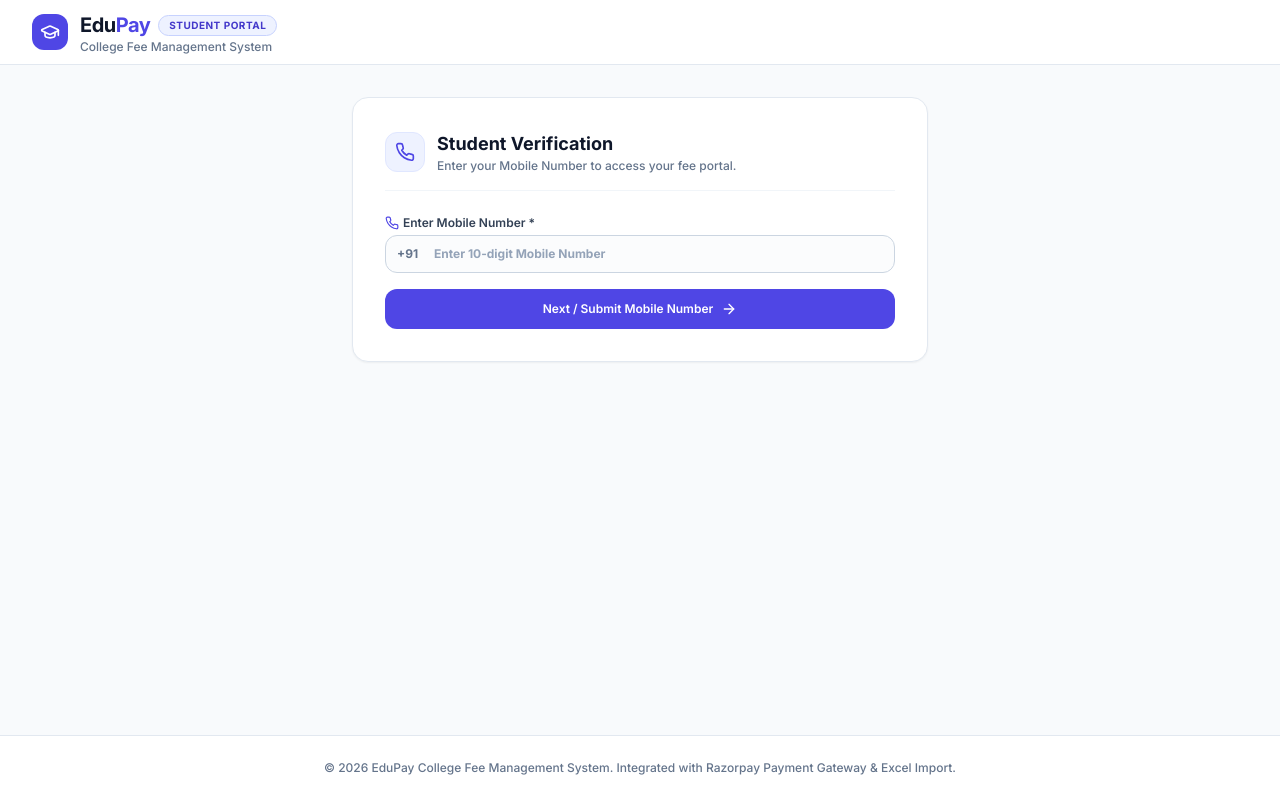
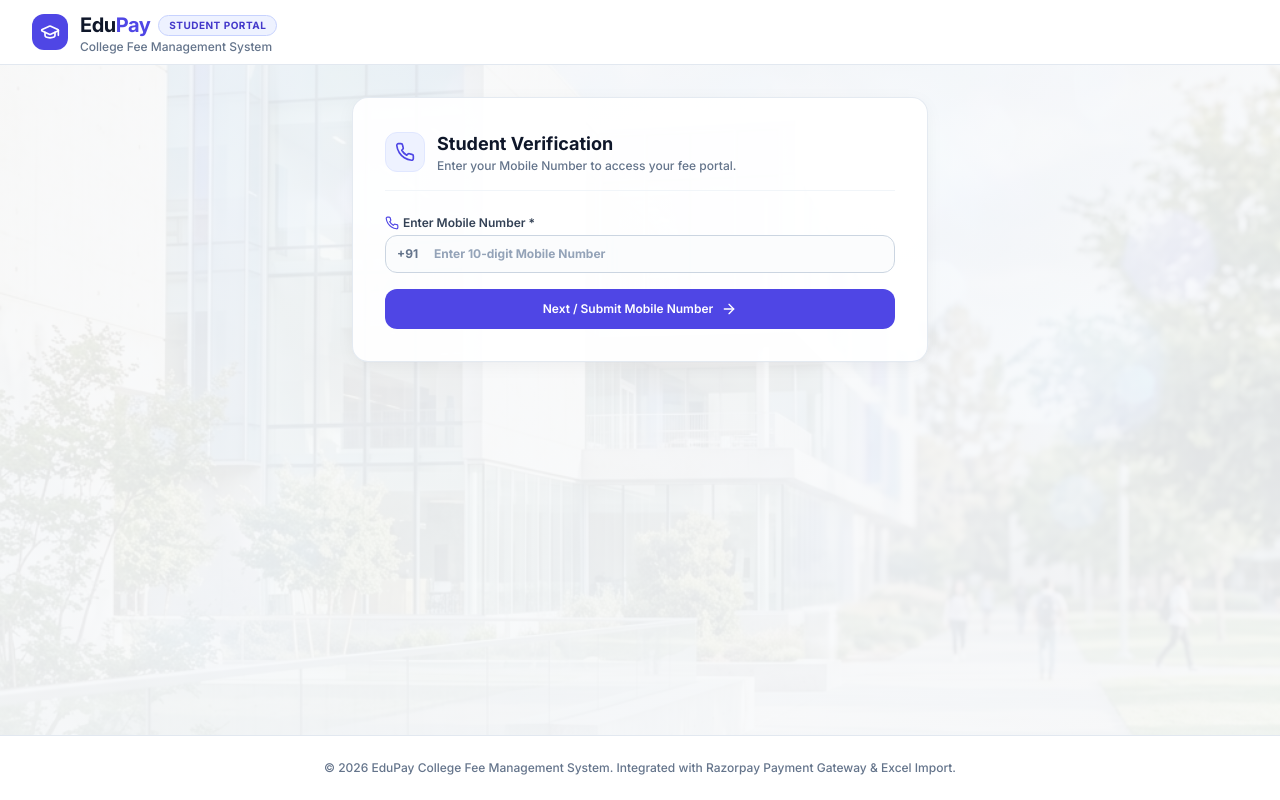
Before and after one commit to sakshimohite2909-spec/fees, a React (Vite) app: page / in a window 1280 px wide. Built offline with nearby package versions, Linux system fonts and the light colour scheme.

Commit message:
Add glassy light university background image and glassmorphism styling

```diff
--- a/src/App.jsx
+++ b/src/App.jsx
@@ -160,7 +160,10 @@ export default function App() {
   };
 
   return (
-    <div className="min-h-screen bg-slate-50 text-slate-800 flex flex-col font-sans relative">
+    <div
+      className="min-h-screen text-slate-800 flex flex-col font-sans relative bg-cover bg-center bg-no-repeat bg-fixed"
+      style={{ backgroundImage: `linear-gradient(to bottom, rgba(248, 250, 252, 0.88), rgba(248, 250, 252, 0.94)), url('/college-bg.png')` }}
+    >
 
       {/* Top Navbar */}
       <Navbar
--- a/src/components/StudentDashboard.jsx
+++ b/src/components/StudentDashboard.jsx
@@ -221,7 +221,7 @@ export default function StudentDashboard({
 
       {/* 📱 STEP 1: MOBILE NUMBER SEARCH INPUT */}
       {step === 'mobile' && (
-        <div className="bg-white rounded-2xl p-6 sm:p-8 border border-slate-200 shadow-sm relative overflow-hidden animate-fadeIn max-w-xl mx-auto">
+        <div className="card-interactive p-6 sm:p-8 relative overflow-hidden animate-fadeIn max-w-xl mx-auto">
           <div className="space-y-6">
 
             <div className="flex items-center gap-3 border-b border-slate-100 pb-4">
--- a/src/index.css
+++ b/src/index.css
@@ -42,19 +42,22 @@
   animation: scaleUpIn 0.3s cubic-bezier(0.16, 1, 0.3, 1) forwards;
 }
 
-/* Panel & Card Styles with Attractive Borders & Hover Animation */
+/* Panel & Card Styles with Glassmorphism & Attractive Borders */
 .card-interactive {
-  background: #ffffff;
-  border: 1px solid #e2e8f0;
+  background: rgba(255, 255, 255, 0.92);
+  backdrop-filter: blur(12px);
+  -webkit-backdrop-filter: blur(12px);
+  border: 1px solid rgba(226, 232, 240, 0.9);
   border-radius: 1rem;
-  box-shadow: 0 1px 3px 0 rgba(15, 23, 42, 0.03);
+  box-shadow: 0 4px 20px -2px rgba(15, 23, 42, 0.05), 0 1px 3px 0 rgba(15, 23, 42, 0.02);
   transition: all 0.25s cubic-bezier(0.16, 1, 0.3, 1);
 }
 
 .card-interactive:hover {
   border-color: #6366f1;
   transform: translateY(-2px);
-  box-shadow: 0 10px 25px -5px rgba(99, 102, 241, 0.08), 0 4px 6px -2px rgba(15, 23, 42, 0.02);
+  box-shadow: 0 12px 28px -5px rgba(99, 102, 241, 0.12), 0 4px 6px -2px rgba(15, 23, 42, 0.03);
+  background: rgba(255, 255, 255, 0.98);
 }
 
 .glass-panel-glow {
```
Also changed, not shown: public/college-bg.png (added).
